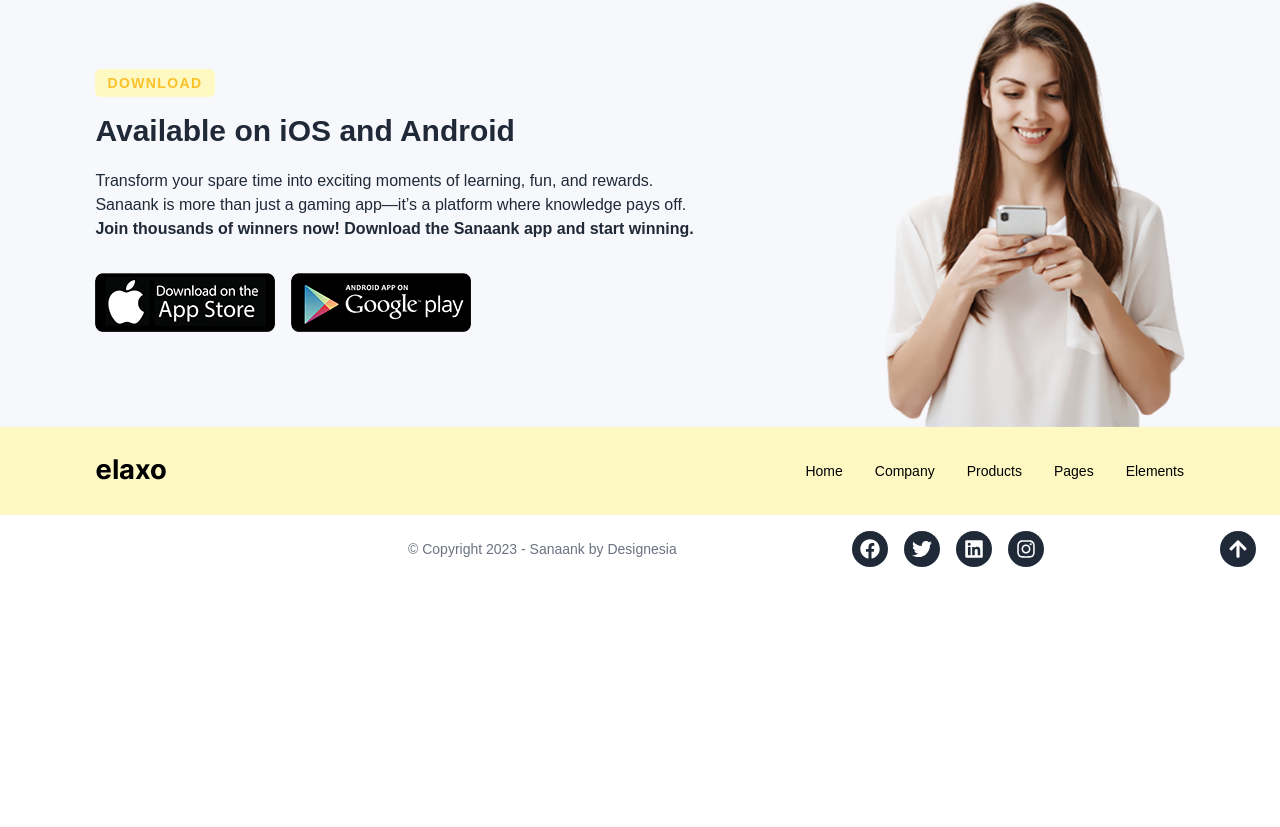
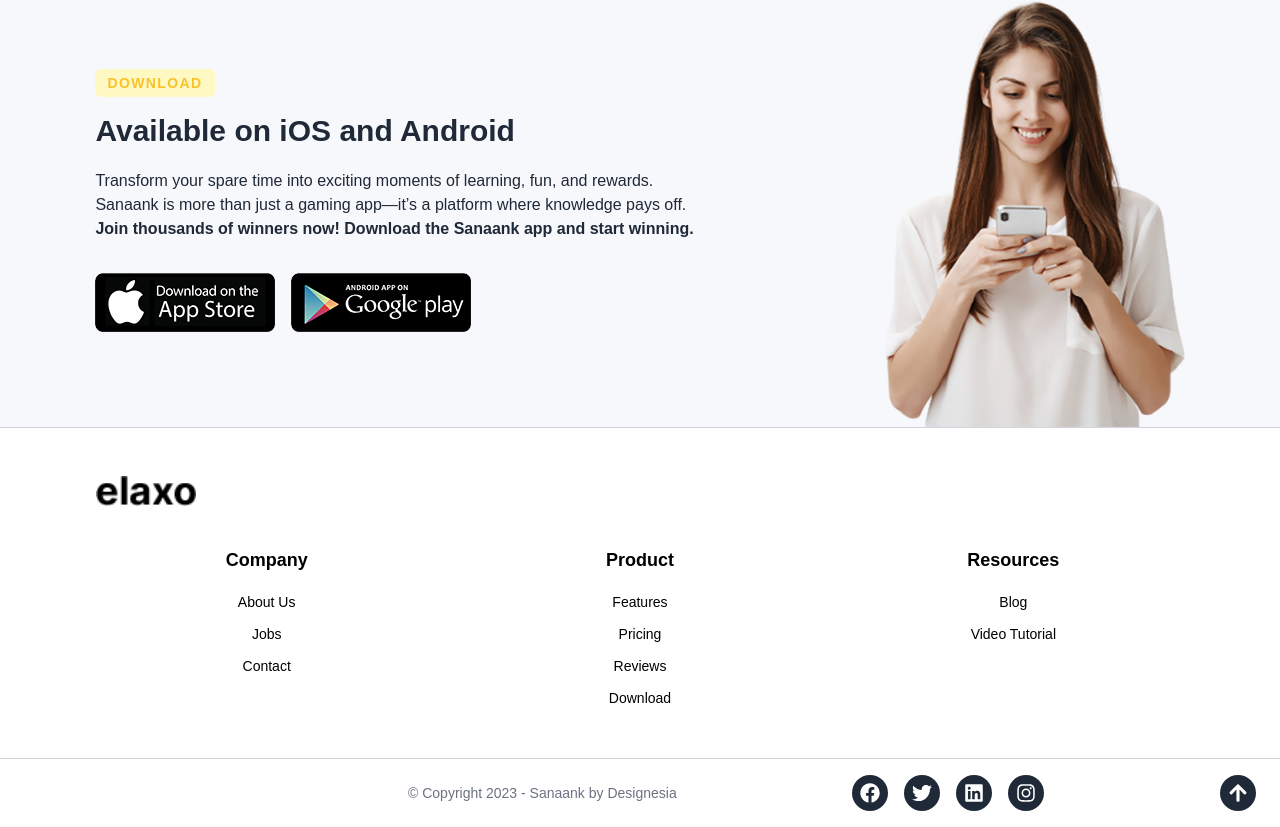
Before and after one commit to Sanaank-Official/website, a Next.js app: page / in a window 1280 px wide. Shown: the part 3407-4234 px from the top of the page. Before the commit the page ends 3990 px from the top, so only its background shows below. Built offline with nearby package versions, Linux system fonts and the light colour scheme.

Commit message:
footer complete

```diff
--- a/src/components/Footer.js
+++ b/src/components/Footer.js
@@ -14,51 +14,123 @@
   return (
     <div>
       {/* Footer */}
-      <footer className="bg-yellow-100 text-black py-8">
-        <div className="container mx-auto px-6 md:px-16 lg:px-24 flex flex-col items-center md:items-start md:flex-row justify-between">
-          {/* Logo and Nav */}
-          <div className="mb-6 md:mb-0">
+      <footer className="bg-white text-black py-12 border-t border-gray-300">
+        <div className="container mx-auto px-6 md:px-16 lg:px-24">
+          <div className="flex flex-col items-left">
+            {/* Logo */}
+            <div className="mb-10">
               <Link href="/">
                 <Image
                   src="/images/logo.png"
                   alt="Sanaank Logo"
-                width={70}
-                height={21}
+                  width={100}
+                  height={30}
                 />
               </Link>
             </div>
-          <nav>
-            <ul className="flex flex-wrap justify-center md:justify-start space-x-6 md:space-x-8">
+            {/* Navigation */}
+            <div className="grid grid-cols-1 sm:grid-cols-2 lg:grid-cols-3 gap-8 text-center">
+              <div>
+                <h3 className="font-bold text-lg mb-4">Company</h3>
+                <ul className="space-y-2">
                   <li>
-                <a href="#" className="text-sm hover:text-gray-600">
-                  Home
+                    <a
+                      href="#"
+                      className="text-sm hover:text-gray-600 relative group"
+                    >
+                      About Us
+                      <span className="block absolute w-0 h-[2px] bg-gray-600 left-0 bottom-0 transition-all duration-300 group-hover:w-full"></span>
                     </a>
                   </li>
                   <li>
-                <a href="#" className="text-sm hover:text-gray-600">
-                  Company
+                    <a
+                      href="#"
+                      className="text-sm hover:text-gray-600 relative group"
+                    >
+                      Jobs
+                      <span className="block absolute w-0 h-[2px] bg-gray-600 left-0 bottom-0 transition-all duration-300 group-hover:w-full"></span>
                     </a>
                   </li>
                   <li>
-                <a href="#" className="text-sm hover:text-gray-600">
-                  Products
+                    <a
+                      href="#"
+                      className="text-sm hover:text-gray-600 relative group"
+                    >
+                      Contact
+                      <span className="block absolute w-0 h-[2px] bg-gray-600 left-0 bottom-0 transition-all duration-300 group-hover:w-full"></span>
+                    </a>
+                  </li>
+                </ul>
+              </div>
+              <div>
+                <h3 className="font-bold text-lg mb-4">Product</h3>
+                <ul className="space-y-2">
+                  <li>
+                    <a
+                      href="#"
+                      className="text-sm hover:text-gray-600 relative group"
+                    >
+                      Features
+                      <span className="block absolute w-0 h-[2px] bg-gray-600 left-0 bottom-0 transition-all duration-300 group-hover:w-full"></span>
                     </a>
                   </li>
                   <li>
-                <a href="#" className="text-sm hover:text-gray-600">
-                  Pages
+                    <a
+                      href="#"
+                      className="text-sm hover:text-gray-600 relative group"
+                    >
+                      Pricing
+                      <span className="block absolute w-0 h-[2px] bg-gray-600 left-0 bottom-0 transition-all duration-300 group-hover:w-full"></span>
                     </a>
                   </li>
                   <li>
-                <a href="#" className="text-sm hover:text-gray-600">
-                  Elements
+                    <a
+                      href="#"
+                      className="text-sm hover:text-gray-600 relative group"
+                    >
+                      Reviews
+                      <span className="block absolute w-0 h-[2px] bg-gray-600 left-0 bottom-0 transition-all duration-300 group-hover:w-full"></span>
+                    </a>
+                  </li>
+                  <li>
+                    <a
+                      href="#"
+                      className="text-sm hover:text-gray-600 relative group"
+                    >
+                      Download
+                      <span className="block absolute w-0 h-[2px] bg-gray-600 left-0 bottom-0 transition-all duration-300 group-hover:w-full"></span>
                     </a>
                   </li>
                 </ul>
-          </nav>
+              </div>
+              <div>
+                <h3 className="font-bold text-lg mb-4">Resources</h3>
+                <ul className="space-y-2">
+                  <li>
+                    <a
+                      href="#"
+                      className="text-sm hover:text-gray-600 relative group"
+                    >
+                      Blog
+                      <span className="block absolute w-0 h-[2px] bg-gray-600 left-0 bottom-0 transition-all duration-300 group-hover:w-full"></span>
+                    </a>
+                  </li>
+                  <li>
+                    <a
+                      href="#"
+                      className="text-sm hover:text-gray-600 relative group"
+                    >
+                      Video Tutorial
+                      <span className="block absolute w-0 h-[2px] bg-gray-600 left-0 bottom-0 transition-all duration-300 group-hover:w-full"></span>
+                    </a>
+                  </li>
+                </ul>
+              </div>
+            </div>
+          </div>
         </div>
       </footer>
-
+      <footer className="bg-white text-black py-0 border-t border-gray-300">
       {/* Footer Bottom */}
       <div className="bg-white py-4 px-6 flex flex-col md:flex-row justify-between items-center text-center md:text-left">
         {/* Copyright */}
@@ -90,6 +162,7 @@
           </a>
         </div>
       </div>
+      </footer>
     </div>
   );
 }
```
Lines whose indentation alone changed are shown as unchanged.
